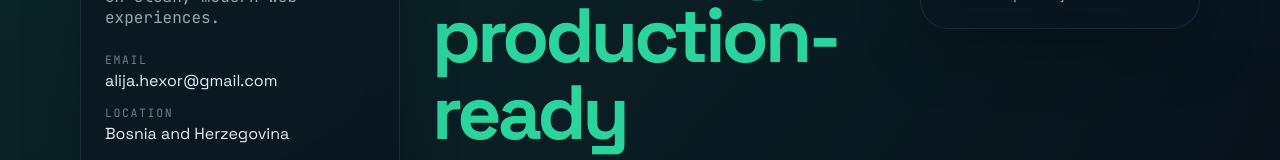
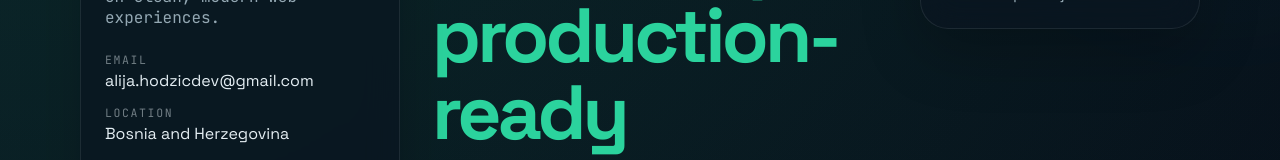
Before and after one commit to AlijaHodzic/AlijaPortofolio, an Angular app: page / in a window 1280 px wide. Shown: the part 638-798 px from the top of the page. Built offline with nearby package versions, Linux system fonts and the light colour scheme.

Commit message:
Update portfolio contact email

```diff
--- a/src/app/app.ts
+++ b/src/app/app.ts
@@ -52,7 +52,7 @@ export class App {
   readonly portfolioName = 'Alija Hodzic';
   readonly portfolioTitle = 'Full-Stack Developer';
   readonly portfolioTrack = 'Junior / Internship';
-  readonly email = 'alija.hexor@gmail.com';
+  readonly email = 'alija.hodzicdev@gmail.com';
   readonly location = 'Bosnia and Herzegovina';
   readonly githubUrl = 'https://github.com/AlijaHodzic';
   readonly linkedinUrl = 'https://www.linkedin.com/in/alijahodzic/';
```
